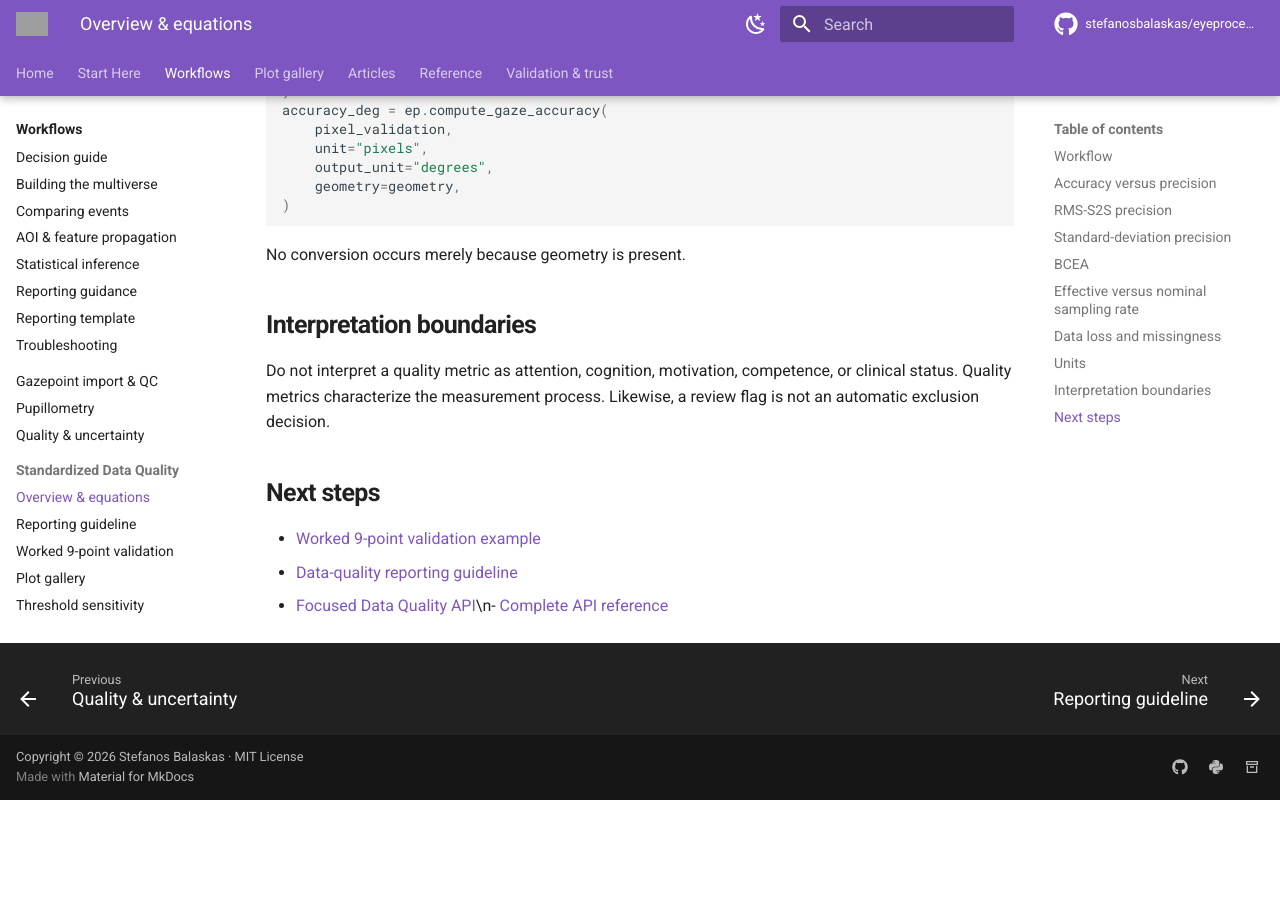
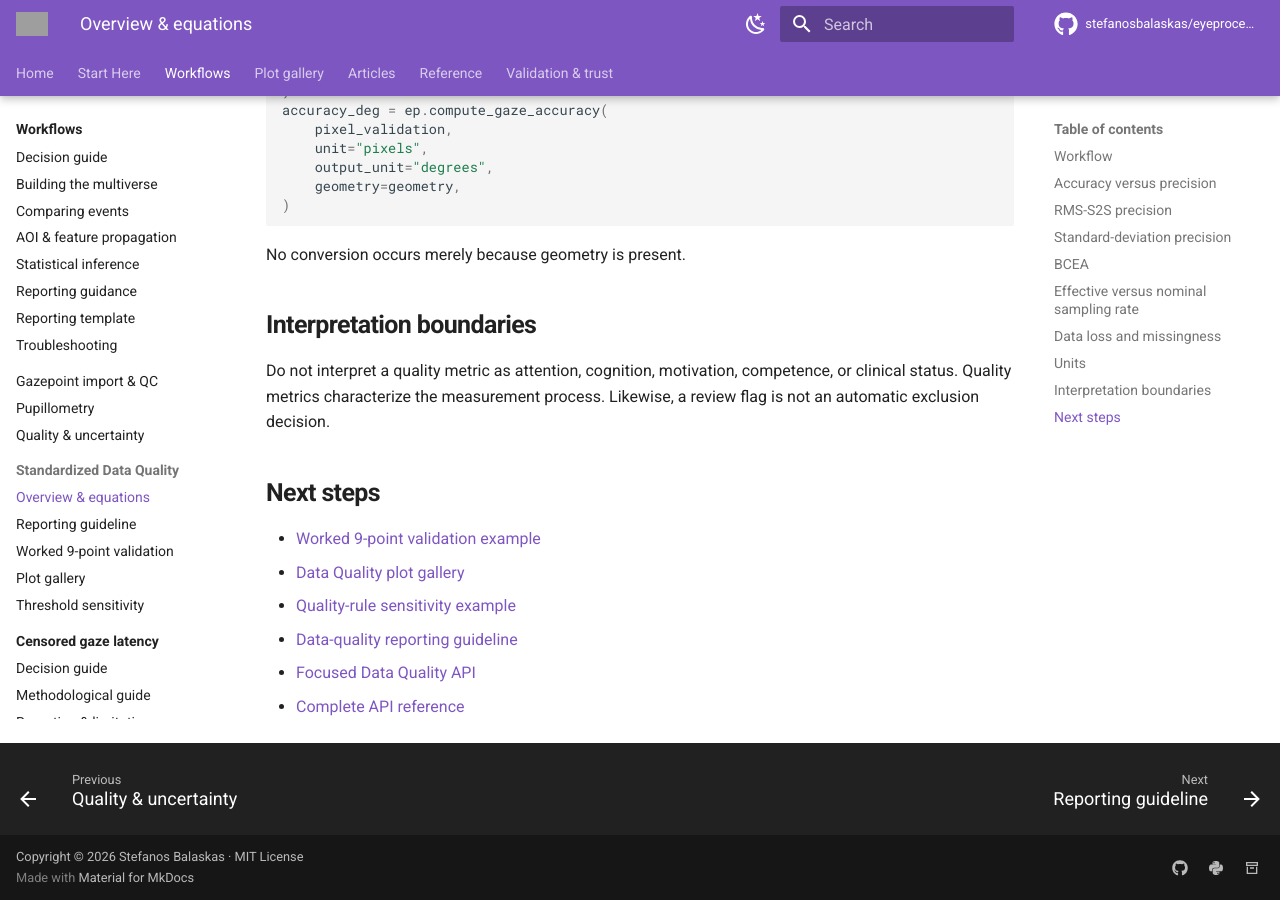
Before and after one commit to stefanosbalaskas/eyeprocesspy, an MkDocs documentation site: the page built from docs/guides/data-quality.md, in a window 1280 px wide and 900 px high, scrolled down 3037 px. Built offline with MkDocs 1.6.1 and Material for MkDocs 9.7.7, drawn with Linux system fonts in a browser that asks for light colours; comment, search, counter and statistics services are not loaded; before the commit the page ends 3837 px from its top, so only the background shows below that; grey boxes are pictures that could not be loaded.

Commit message:
docs: clean Data Quality guide links

```diff
--- a/docs/guides/data-quality.md
+++ b/docs/guides/data-quality.md
@@ -110,5 +110,8 @@
 ## Next steps
 
 - [Worked 9-point validation example](../examples/data-quality-validation.md)
+- [Data Quality plot gallery](../examples/data-quality-plot-gallery.md)
+- [Quality-rule sensitivity example](../examples/data-quality-sensitivity.md)
 - [Data-quality reporting guideline](data-quality-reporting.md)
-- [Focused Data Quality API](../reference/data-quality.md)\n- [Complete API reference](../reference/api.md)
+- [Focused Data Quality API](../reference/data-quality.md)
+- [Complete API reference](../reference/api.md)
```
